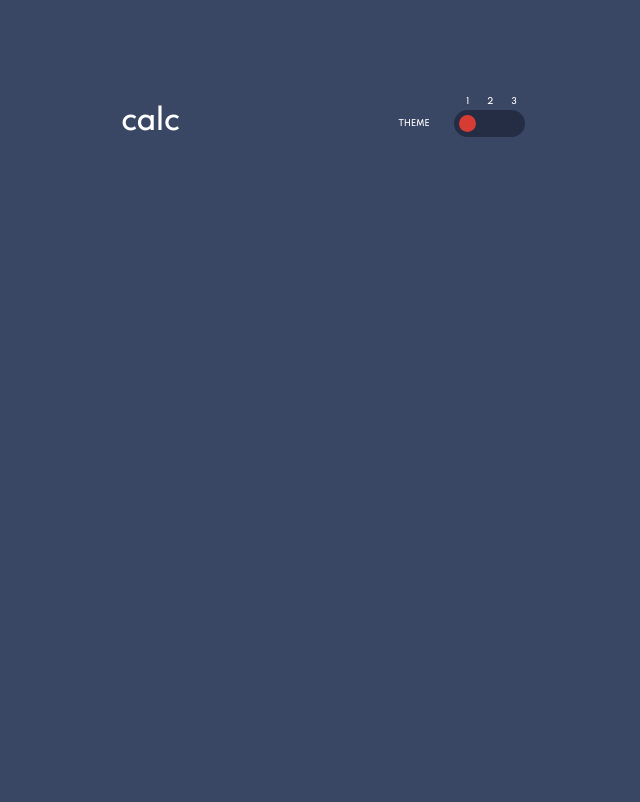
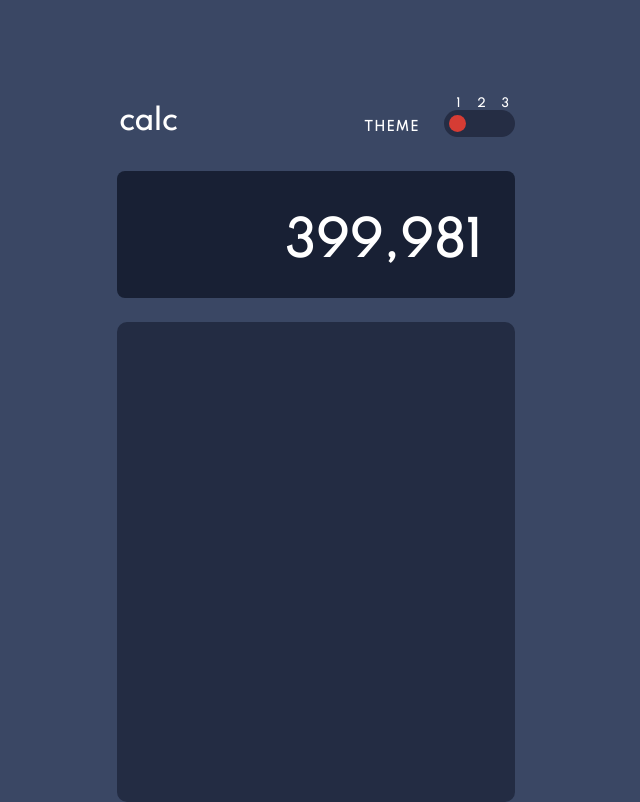
Before and after one commit to loganrennick/calculator-app, an Angular app: page / in a window 1280 px wide. Shown: the whole page, without its empty margins (318-958 px from the left). Built offline with nearby package versions, Linux system fonts and the light colour scheme.

Commit message:
added screen and pad

```diff
--- a/src/app/app.component.html
+++ b/src/app/app.component.html
@@ -2,10 +2,10 @@
   <div class="row justify-content-center">
     <div class="col-4">
       <div class="header row">
-        <div class="col-6">
+        <div class="col-6" style="padding-left: 0px;">
           <h4>calc</h4>
         </div>
-        <div class="col-6">
+        <div class="col-6" style="padding-right: 2px;">
           <div class="d-flex flex-row-reverse">
             <div class="d-grid switch-container">
               <div class="item-knob-1">
@@ -34,6 +34,12 @@
           </div>
         </div>
       </div>
+      <div class="screen row mt-4 d-grid">
+        <div class="screen-item">
+          <p>399,981</p>
+        </div>
+      </div>
+      <div class="pad row mt-4 d-grid"></div>
       <!-- <div class="screen">399,981</div>
       <div class="pad">789del</div> -->
     </div>
--- a/src/app/app.component.sass
+++ b/src/app/app.component.sass
@@ -2,11 +2,13 @@
 
 .header
     margin-top: 6em
+    margin-left: 0
     color: $text-light
 h4
     font-weight: 700
     font-size: 1.7em
     margin-top: 10px
+    margin-left: 2px
 p
     margin-top: 2em
     font-size: 0.5em
@@ -28,6 +30,7 @@ p
         margin-bottom: 0
         margin-left: 15px
         font-weight: 800
+        font-size: 0.7em
 .item-2
     grid-column-start: 2
     grid-row-start: 1
@@ -36,6 +39,7 @@ p
         margin-bottom: 0
         margin-left: 12px
         font-weight: 800
+        font-size: 0.7em
 .item-3
     grid-column-start: 3
     grid-row-start: 1
@@ -44,6 +48,7 @@ p
         margin-bottom: 0
         margin-left: 12px
         font-weight: 800
+        font-size: 0.7em
 .item-knob-1
     grid-column-start: 1
     grid-row-start: 2
@@ -53,3 +58,35 @@ p
 .theme
     margin-right: 22px
     margin-top: 22px
+    letter-spacing: 0.09em
+    font-size: 0.8em
+    margin-bottom: 5px
+.screen
+    background-color: $bgd-screen
+    width: 100%
+    height: 127px
+    border-radius: 8px
+    z-index: 0
+    grid-template-columns: auto 34px
+    grid-template-rows: 38px auto 46px
+    margin-left: 0
+.row
+    margin-right: 0px
+.screen-item
+    color: white
+    z-index: 5
+    grid-row-start: 2
+    grid-column-end: 2
+    padding: 0
+    p
+        font-size: 2.9em
+        font-weight: 700
+        margin: 0
+        vertical-align: baseline
+        text-align: end
+.pad
+    background-color: $bgd-key
+    width: 100%
+    height: 480px
+    border-radius: 10px
+    margin-left: 0
```
Also changed, not shown: 1 other file (tests, documents, lock files or other folders).
